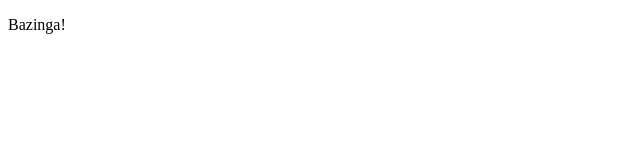
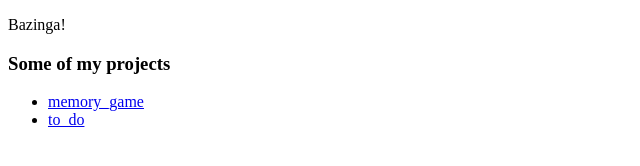
Before and after one commit to rajarshi1/rajarshi1.github.io, a plain HTML site: page index.html in a window 1280 px wide. Shown: the whole page, without its empty margins (0-640 px from the left). Drawn offline with Linux system fonts and the light colour scheme.

Commit message:
adding projects

```diff
--- a/index.html
+++ b/index.html
@@ -7,5 +7,10 @@
 </head>
 <body>
     <p>Bazinga!</p>
+    <h3>Some of my projects</h3>
+    <ul>
+        <li><a href="https://rajarshi1.github.io/memory_game/">memory_game</a></li>
+        <li><a href="https://rajarshi1.github.io/to-do/">to_do</a></li>
+    </ul>
 </body>
 </html>
```
